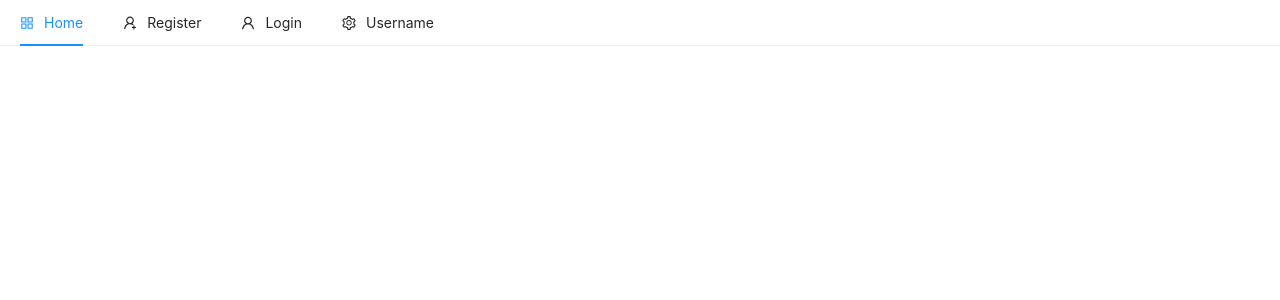
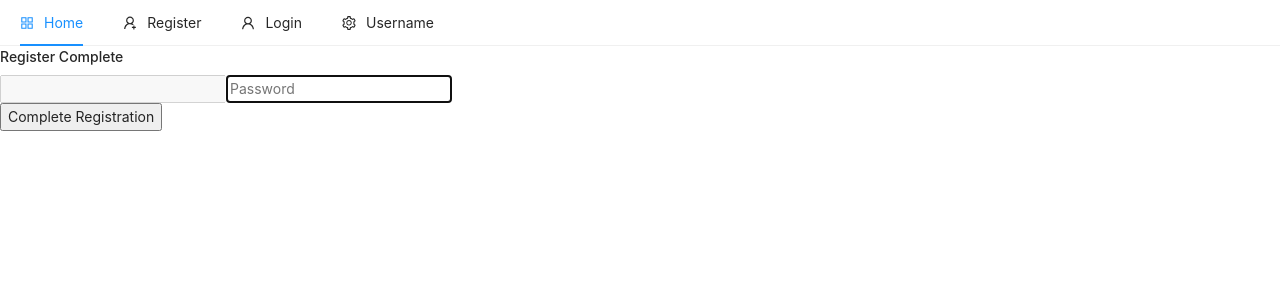
Before and after one commit to dontrellthedeveloper/mern-tech-ecommerce, a React (Create React App) app: page /register/complete in a window 1280 px wide. Shown: the top 300 px of the page. Built offline with nearby package versions, Linux system fonts and the light colour scheme.

Commit message:
added complete registration page

```diff
--- a/src/App.js
+++ b/src/App.js
@@ -7,6 +7,8 @@
 import Register from "./pages/auth/Register";
 import Home from "./pages/Home";
 import Header from "./components/nav/Header";
+import RegisterComplete from "./pages/auth/RegisterComplete";
+
 
 
 const App = () => {
@@ -18,6 +20,7 @@
                 <Route exact path="/" component={Home} />
                 <Route exact path="/login" component={Login} />
                 <Route exact path="/register" component={Register} />
+                <Route exact path="/register/complete" component={RegisterComplete} />
             </Switch>
         </>
     );
--- /dev/null
+++ b/src/pages/auth/RegisterComplete.js
@@ -0,0 +1,48 @@
+import React, { useState, useEffect } from "react";
+import { auth } from "../../firebase";
+import { toast } from "react-toastify";
+
+const RegisterComplete = ({ history }) => {
+    const [email, setEmail] = useState("");
+    const [password, setPassword] = useState("");
+
+    useState(() => {
+        setEmail(window.localStorage.getItem("emailForRegistration"));
+    }, []);
+
+    const handleSubmit = async (e) => {
+        e.preventDefault();
+    };
+
+    const completeRegistrationForm = () => (
+        <form onSubmit={handleSubmit}>
+            <input type="email" className="form-control" value={email} disabled />
+
+            <input
+                type="password"
+                className="form-control"
+                value={password}
+                onChange={(e) => setPassword(e.target.value)}
+                placeholder="Password"
+                autoFocus
+            />
+            <br />
+            <button type="submit" className="btn btn-raised">
+                Complete Registration
+            </button>
+        </form>
+    );
+
+    return (
+        <div className="container p-5">
+            <div className="row">
+                <div className="col-md-6 offset-md-3">
+                    <h4>Register Complete</h4>
+                    {completeRegistrationForm()}
+                </div>
+            </div>
+        </div>
+    );
+};
+
+export default RegisterComplete;
```
